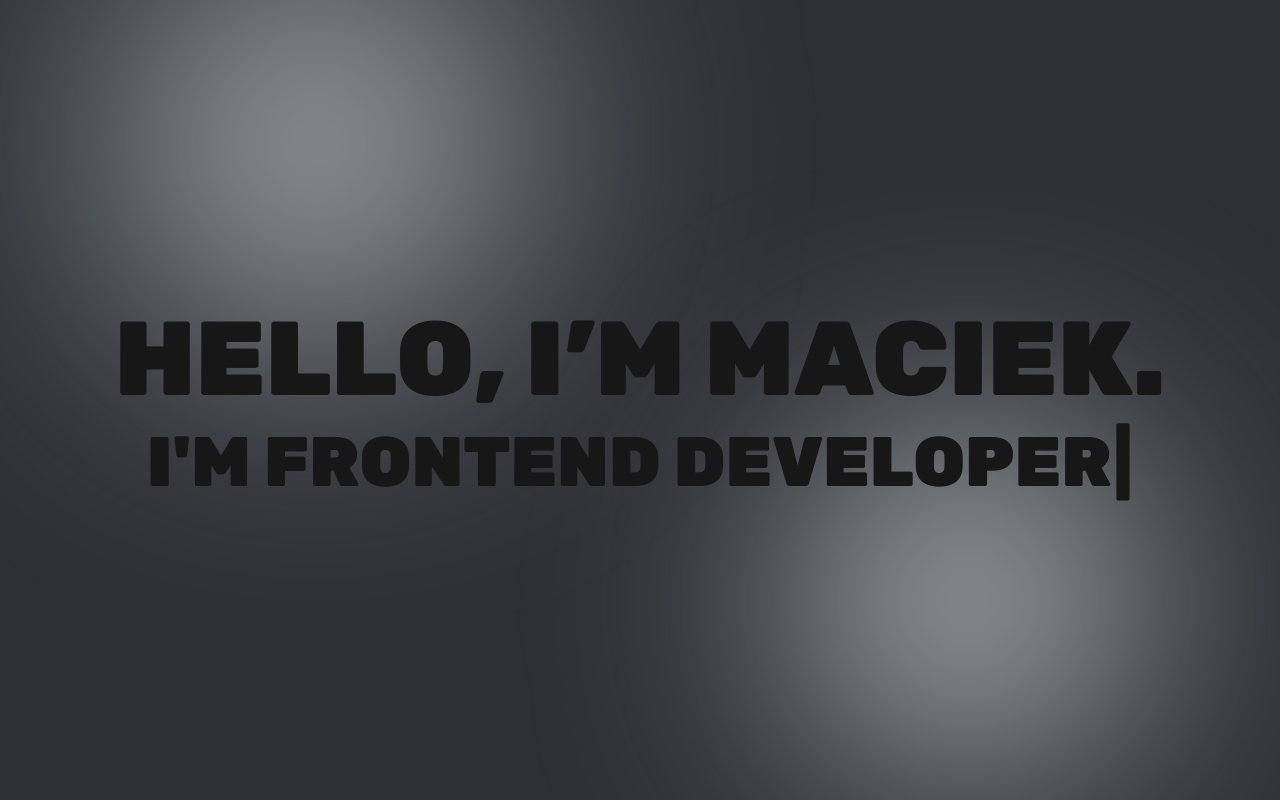
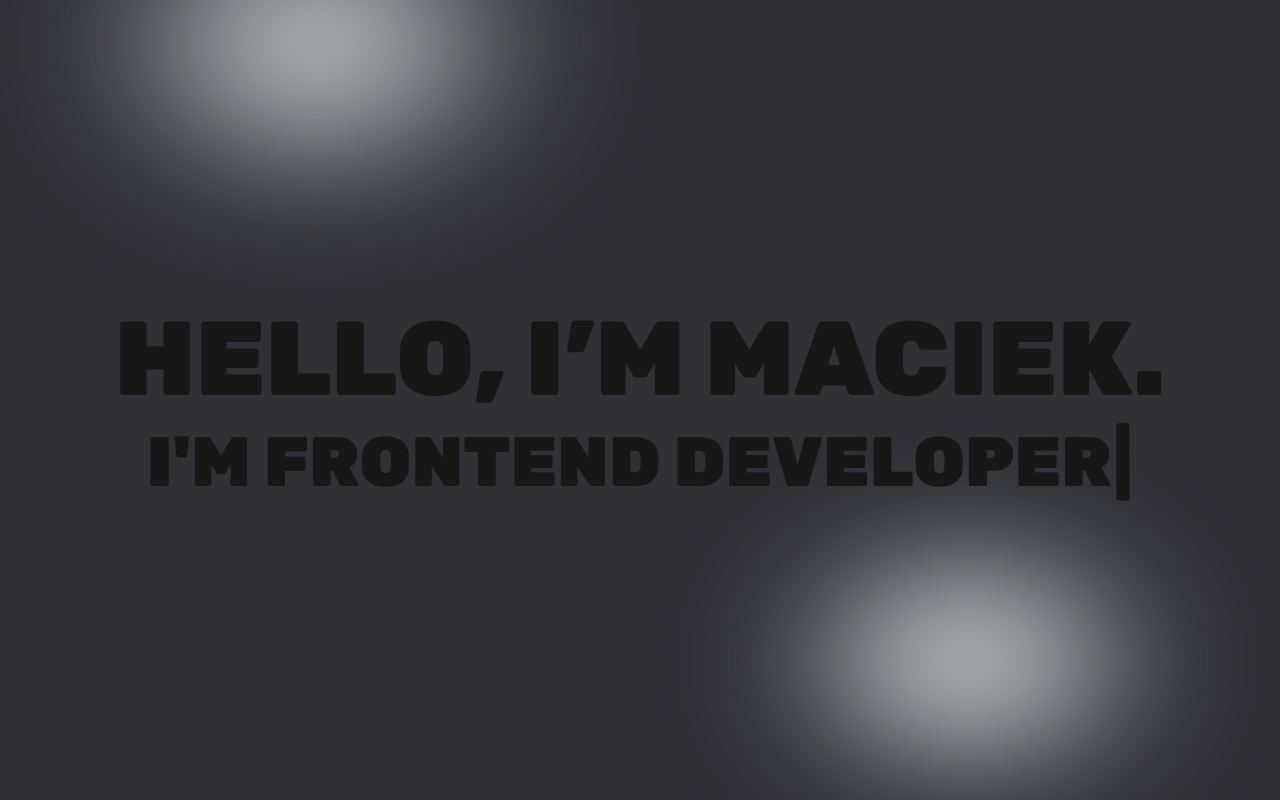
Before and after one commit to Mattias988/MKorsakowsky-V2, a Next.js app in the folder frontend/: page / in a window 1280 px wide. Built offline with nearby package versions, Linux system fonts and the light colour scheme.

Commit message:
add animation to text and change styling

```diff
--- a/frontend/src/components/BackgroundBlobs/backgroundBlobs.module.scss
+++ b/frontend/src/components/BackgroundBlobs/backgroundBlobs.module.scss
@@ -12,9 +12,9 @@
   .blob {
     position: absolute;
     width: 400px;
-    height: 400px;
+    height: 200px;
     background: radial-gradient(circle, variables.$color-primary, transparent);
-    filter: blur(120px);
+    filter: blur(60px);
     border-radius: 50%;
     animation: moveBlob 20s infinite alternate ease-in-out;
   }
@@ -22,7 +22,7 @@
   .second {
     background: radial-gradient(circle, variables.$color-primary, transparent);
     animation-delay: 10s;
-    top: 50%;
+    top: 70%;
     left: 60%;
   }
 }
--- a/frontend/src/sections/Hero/Hero.tsx
+++ b/frontend/src/sections/Hero/Hero.tsx
@@ -8,13 +8,19 @@ export default function Hero() {
     return (
         <section className={styles.heroSection}>
             <motion.h1
-                initial={{ y: 300 }}
+                initial={{ y: 1300 }}
                 animate={{ y: 0 }}
                 exit={{ y: -1000 }}
                 transition={{ duration: 0.8 }}
             >
                 Hello, I’m Maciek.
             </motion.h1>
+            <motion.div
+                initial={{ y: 1300 }}
+                animate={{ y: 0 }}
+                exit={{ y: -1000 }}
+                transition={{ duration: 0.8, delay: 0.2 }}
+                >
                 <Typewriter
                     options={{
                         loop: true,
@@ -27,6 +33,7 @@ export default function Hero() {
                             .start();
                     }}
                 />
+            </motion.div>
         </section>
     );
 }
```
Lines whose indentation alone changed are shown as unchanged.
